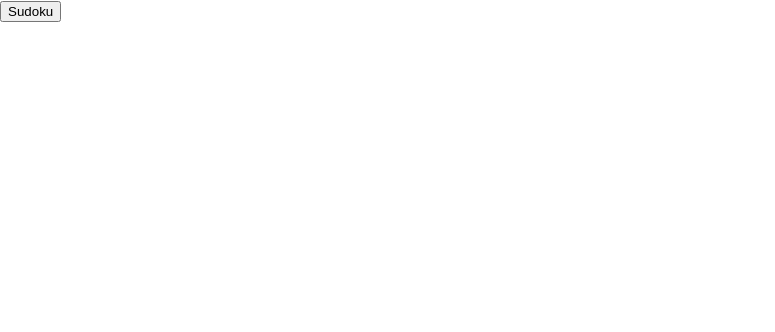
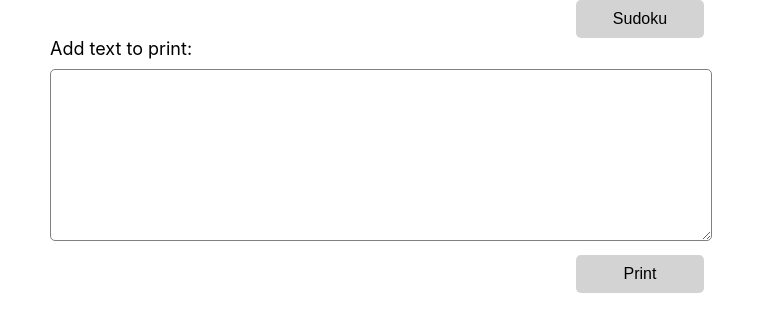
Before and after one commit to charper11/matrix-print-ui, a React (Create React App) app: page / in a window 1280 px wide. Shown: the top 332 px of the page, without its empty margins (0-775 px from the left). Built offline with nearby package versions, Linux system fonts and the light colour scheme.

Commit message:
add text area for printing

```diff
--- a/src/App.css
+++ b/src/App.css
@@ -1,38 +1,31 @@
-.App {
+button {
+  padding: 10px 20px;
+  margin-top: 10px;
+  font-size: 16px;
+  background-color: lightgray;
+  border: none;
+  border-radius: 5px;
+  cursor: pointer;
+  display: block;
+  width: 10%;
   text-align: center;
+  margin: 0 auto;
 }
 
-.App-logo {
-  height: 40vmin;
-  pointer-events: none;
+label {
+  font-size: 18px;
+  margin-bottom: 10px;
+  display: block;
+  margin-left: 50px;
 }
 
-@media (prefers-reduced-motion: no-preference) {
-  .App-logo {
-    animation: App-logo-spin infinite 20s linear;
-  }
+textarea {
+  width: 50%;
+  height: 150px;
+  font-size: 16px;
+  padding: 10px;
+  border: 1px solid gray;
+  border-radius: 5px;
+  margin-bottom: 10px;
+  margin-left: 50px;
 }
-
-.App-header {
-  background-color: #282c34;
-  min-height: 100vh;
-  display: flex;
-  flex-direction: column;
-  align-items: center;
-  justify-content: center;
-  font-size: calc(10px + 2vmin);
-  color: white;
-}
-
-.App-link {
-  color: #61dafb;
-}
-
-@keyframes App-logo-spin {
-  from {
-    transform: rotate(0deg);
-  }
-  to {
-    transform: rotate(360deg);
-  }
-}
--- a/src/App.js
+++ b/src/App.js
@@ -1,4 +1,5 @@
-import React from 'react'
+import './App.css';
+import React, { useId, useState } from 'react'
 
 const printNewSudoku = async () => {
   const result = await fetch('http://192.168.1.155:3000/sudoku', {
@@ -12,9 +13,38 @@ const printNewSudoku = async () => {
 }
 
 function App() {
+  const postTextAreaId = useId();
+  const [value, setValue] = useState();
+
+  const printText = async () => {
+    const my_data = { content: value};
+    const result = await fetch('http://192.168.1.155:3000/text', {
+      method: 'POST',
+      headers: {
+        'Content-Type': 'application/json'
+      },
+      body: JSON.stringify(my_data)
+    });
+
+  console.log(result);
+  setValue("");
+  };
+
   return (
     <div>
       <button onClick={printNewSudoku}>Sudoku</button>
+      <label htmlFor={postTextAreaId}>
+        Add text to print:
+      </label>
+      <textarea
+        id={postTextAreaId}
+        name="postContent"
+        rows={4}
+        cols={40}
+        value={value}
+        onChange={(e) => setValue(e.target.value)}
+      />
+      <button onClick={printText}>Print</button>
     </div>
   )
 }
```
